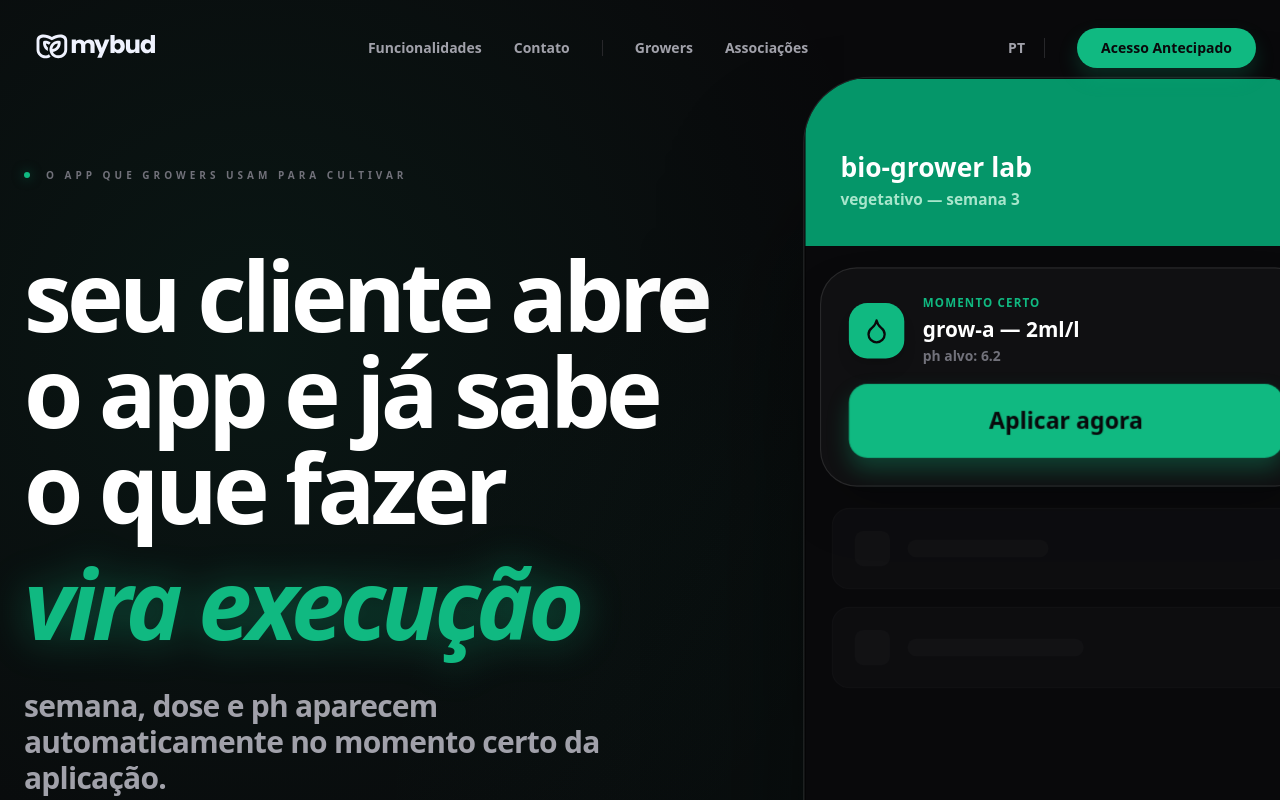
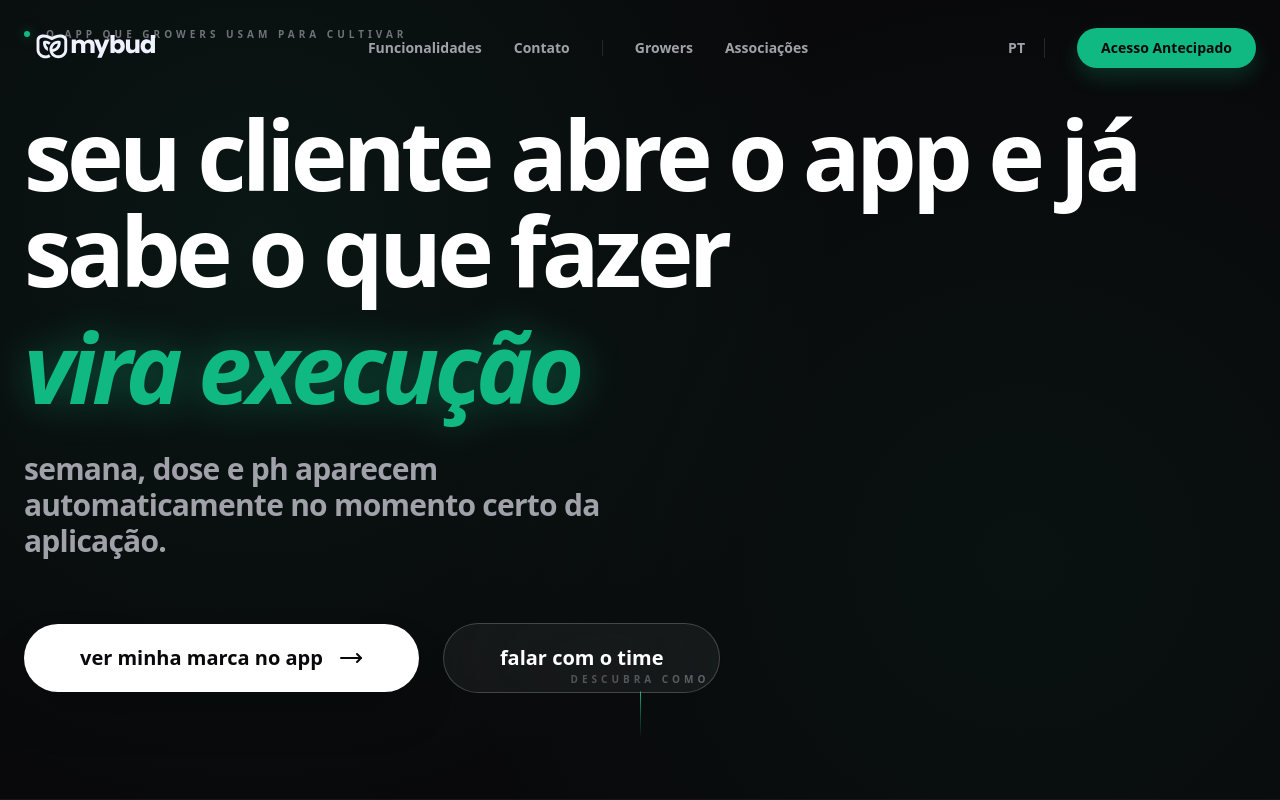
Before and after one commit to chtgreen/mybud-landing, a React (Vite) app: page /pt/industry in a window 1280 px wide. Shown: the top 800 px of the page. Built offline with nearby package versions, Linux system fonts and the light colour scheme; a web font is replaced by a local one.

Commit message:
revert: rollback hero layout to centered version

```diff
--- a/src/react-app/components/HeroIndustry.tsx
+++ b/src/react-app/components/HeroIndustry.tsx
@@ -1,6 +1,6 @@
 import { useState, useEffect, type FC } from 'react';
 import { t, tObject } from '../lib/i18n';
-import { MoveRight, Droplet } from 'lucide-react';
+import { MoveRight } from 'lucide-react';
 
 interface HeroIndustryProps {
 }
@@ -60,11 +60,9 @@
       <div className="absolute inset-0 bg-[radial-gradient(circle_at_20%_30%,rgba(16,185,129,0.08)_0%,transparent_50%)]" />
       <div className="absolute inset-0 bg-[radial-gradient(circle_at_80%_70%,rgba(16,185,129,0.05)_0%,transparent_50%)]" />
 
-      <div className="container mx-auto px-6 relative z-10 py-20">
-        <div className="grid lg:grid-cols-12 gap-16 items-center">
+      <div className="container mx-auto px-6 relative z-10">
+        <div className="max-w-7xl mx-auto flex flex-col items-start text-left">
 
-          {/* Left Content */}
-          <div className="lg:col-span-7 flex flex-col items-start text-left">
           {/* Label */}
           <div className="flex items-center gap-4 mb-16 animate-in fade-in duration-1000">
             <div className="w-1.5 h-1.5 rounded-full bg-emerald-500 shadow-[0_0_12px_rgba(16,185,129,0.5)]" />
@@ -92,7 +90,7 @@
           </div>
 
           {/* Action Buttons */}
-            <div className="flex flex-col md:flex-row items-center gap-6 animate-in fade-in slide-in-from-left-8 duration-1200 delay-500 w-full md:w-auto mb-10">
+          <div className="flex flex-col md:flex-row items-center gap-6 animate-in fade-in slide-in-from-left-8 duration-1200 delay-500 w-full md:w-auto mb-20">
             <button
               onClick={() => document.getElementById('brand-experience')?.scrollIntoView({ behavior: 'smooth' })}
               className="w-full md:w-auto px-14 py-5 rounded-full text-xl font-black bg-white text-zinc-950 hover:bg-zinc-100 transition-all hover:scale-[1.05] active:scale-95 shadow-2xl flex items-center justify-center gap-4 group"
@@ -106,56 +104,6 @@
             >
               {t('industry.hero.secondaryCta')}
             </button>
-            </div>
-          </div>
-
-          {/* Right Content - Massive Mockup */}
-          <div className="lg:col-span-5 relative hidden lg:flex justify-center items-center">
-            <div className="relative w-full max-w-[500px] aspect-[9/19] scale-110 translate-x-12 translate-y-12">
-              {/* iPhone 16 Pro Frame */}
-              <div className="absolute inset-0 bg-zinc-900 rounded-[60px] p-3 shadow-[0_100px_150px_-30px_rgba(0,0,0,0.8)] ring-1 ring-white/10 overflow-hidden">
-                <div className="absolute inset-0 bg-black rounded-[50px] overflow-hidden flex flex-col border border-white/5">
-
-                  {/* App Content Simulation */}
-                  <div className="bg-emerald-600 p-8 pt-16 flex-shrink-0">
-                    <h4 className="text-2xl font-black text-white lowercase">Bio-Grower Lab</h4>
-                    <p className="text-sm font-bold text-emerald-100/80 lowercase mt-1">vegetativo — semana 3</p>
-                  </div>
-
-                  <div className="flex-1 p-6 bg-zinc-950 space-y-6">
-                    <div className="p-6 rounded-[32px] bg-white/[0.03] border border-white/10 shadow-2xl scale-105">
-                      <div className="flex items-center gap-4 mb-4">
-                        <div className="w-12 h-12 rounded-2xl bg-emerald-500 flex items-center justify-center text-zinc-950 shadow-lg">
-                          <Droplet className="w-6 h-6" />
-                        </div>
-                        <div>
-                          <p className="text-[10px] font-black text-emerald-500 uppercase tracking-widest leading-none mb-1">momento certo</p>
-                          <h4 className="text-white font-black text-lg lowercase">Grow-A — 2ml/L</h4>
-                          <p className="text-xs font-bold text-zinc-500 lowercase mt-0.5">ph alvo: 6.2</p>
-                        </div>
-                      </div>
-
-                      <button className="w-full py-4 bg-emerald-500 text-zinc-950 font-black rounded-2xl hover:bg-emerald-400 transition-all shadow-[0_10px_20px_rgba(16,185,129,0.3)] animate-pulse">
-                        Aplicar agora
-                      </button>
-                    </div>
-
-                    <div className="space-y-4 opacity-30">
-                      <div className="p-5 rounded-2xl bg-zinc-900 border border-white/5 flex items-center gap-4">
-                        <div className="w-8 h-8 rounded-lg bg-zinc-800" />
-                        <div className="h-4 w-32 bg-zinc-800 rounded-full" />
-                      </div>
-                      <div className="p-5 rounded-2xl bg-zinc-900 border border-white/5 flex items-center gap-4">
-                        <div className="w-8 h-8 rounded-lg bg-zinc-800" />
-                        <div className="h-4 w-40 bg-zinc-800 rounded-full" />
-                      </div>
-                    </div>
-                  </div>
-
-                  <div className="h-1 w-32 bg-zinc-800 mx-auto mb-4 rounded-full" />
-                </div>
-              </div>
-            </div>
           </div>
         </div>
       </div>
```
Lines whose indentation alone changed are shown as unchanged.
